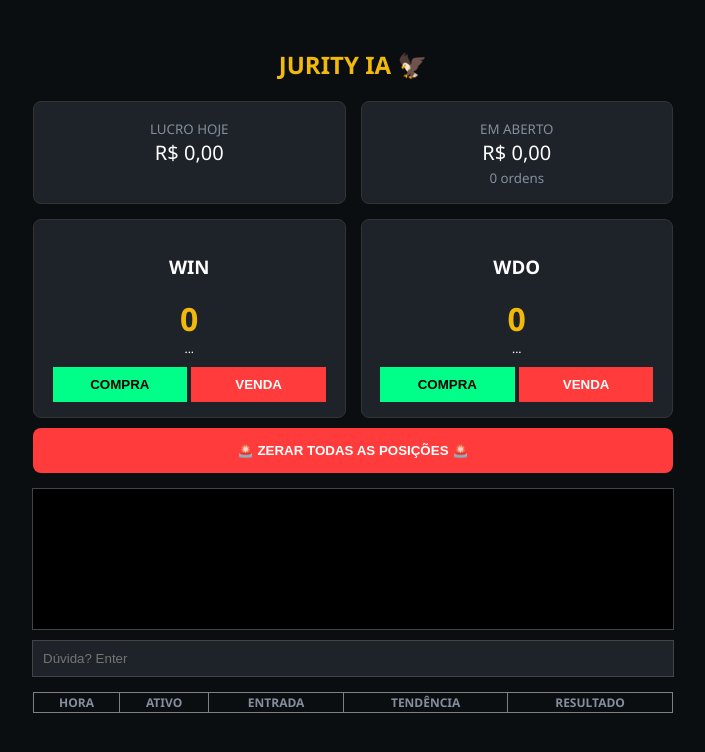
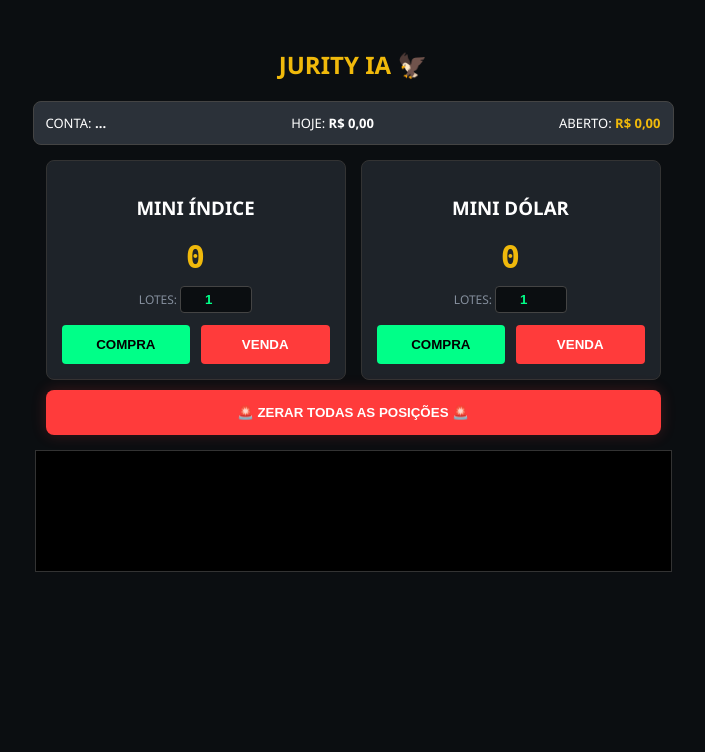
Before and after one commit to eloijurity-creator/DayTraderJurity, a Flask app: page / in a window 1280 px wide. Shown: the top 752 px of the page, without its empty margins (287-992 px from the left). Run offline with Flask 3, Linux system fonts and the light colour scheme; lists and menus that the app fills with data are empty.

Commit message:
Update index.html

```diff
--- a/templates/index.html
+++ b/templates/index.html
@@ -1,93 +1,82 @@
 <!DOCTYPE html>
-<html>
+<html lang="pt-br">
 <head>
     <meta charset="UTF-8">
-    <title>Jurity IA - Trading Dashboard</title>
+    <title>Jurity IA - Operacional</title>
     <style>
-        body { background: #0b0e11; color: white; font-family: 'Segoe UI', sans-serif; padding: 20px; display: flex; flex-direction: column; align-items: center; }
-        .fin-panel { display: flex; gap: 15px; width: 640px; margin-bottom: 15px; }
-        .card { background: #1e2329; padding: 15px; border-radius: 8px; border: 1px solid #333; text-align: center; flex: 1; }
-        .price { font-size: 32px; color: #f0b90b; font-weight: bold; }
-        .btn-buy { background: #00ff88; border: none; padding: 10px; font-weight: bold; cursor: pointer; width: 48%; }
-        .btn-sell { background: #ff3b3b; color: white; border: none; padding: 10px; font-weight: bold; cursor: pointer; width: 48%; }
-        .btn-panic { background: #ff3b3b; color: white; border: none; padding: 15px; font-weight: bold; cursor: pointer; width: 640px; border-radius: 8px; margin-top: 10px; text-transform: uppercase; }
-        #chat { height: 120px; overflow-y: auto; background: #000; width: 620px; padding: 10px; margin-top: 15px; border: 1px solid #444; font-size: 13px; }
+        body { background: #0b0e11; color: white; font-family: 'Segoe UI', sans-serif; display: flex; flex-direction: column; align-items: center; padding: 20px; }
+        .card { background: #1e2329; padding: 15px; border-radius: 8px; border: 1px solid #333; text-align: center; width: 290px; }
+        .price { font-size: 32px; color: #f0b90b; font-weight: bold; margin: 10px 0; font-family: monospace; }
+        .btn-buy { background: #00ff88; border: none; padding: 12px; font-weight: bold; cursor: pointer; width: 48%; border-radius: 4px; }
+        .btn-sell { background: #ff3b3b; color: white; border: none; padding: 12px; font-weight: bold; cursor: pointer; width: 48%; border-radius: 4px; }
+        .btn-panic { background: #ff3b3b; color: white; border: none; padding: 15px; font-weight: bold; cursor: pointer; width: 615px; border-radius: 8px; margin-top: 10px; box-shadow: 0 0 15px rgba(255,59,59,0.2); }
+        .status-bar { width: 615px; background: #2b3139; padding: 12px; border-radius: 8px; margin-bottom: 15px; font-size: 13px; display: flex; justify-content: space-between; border: 1px solid #444; }
+        input[type="number"] { background: #0b0e11; border: 1px solid #444; color: #00ff88; padding: 5px; width: 60px; border-radius: 4px; text-align: center; font-weight: bold; }
         .gain { color: #00ff88; } .loss { color: #ff3b3b; }
+        #chat-box { height: 100px; overflow-y: auto; background: #000; width: 615px; padding: 10px; margin-top: 15px; border: 1px solid #333; font-size: 12px; }
     </style>
 </head>
 <body>
     <h2 style="color:#f0b90b">JURITY IA 🦅</h2>
 
-    <div class="fin-panel">
+    <div class="status-bar">
+        <span>CONTA: <b id="fin-conta" style="color:#fff">...</b></span>
+        <span>HOJE: <b id="fin-hoje">R$ 0,00</b></span>
+        <span>ABERTO: <b id="fin-aberto" style="color:#f0b90b">R$ 0,00</b></span>
+    </div>
+
+    <div style="display:flex; gap:15px; width:615px;">
         <div class="card">
-            <small style="color:#848e9c">LUCRO HOJE</small>
-            <div id="fin-hoje" style="font-size:20px">R$ 0,00</div>
+            <h3>MINI ÍNDICE</h3>
+            <div id="p-win" class="price">0</div>
+            <div style="margin-bottom:12px; font-size: 12px; color: #848e9c;">
+                LOTES: <input type="number" id="lote-win" value="1" min="1">
+            </div>
+            <div style="display:flex; justify-content: space-between;">
+                <button class="btn-buy" onclick="enviar('WIN','BUY')">COMPRA</button>
+                <button class="btn-sell" onclick="enviar('WIN','SELL')">VENDA</button>
+            </div>
         </div>
         <div class="card">
-            <small style="color:#848e9c">EM ABERTO</small>
-            <div id="fin-aberto" style="font-size:20px">R$ 0,00</div>
-            <small id="fin-qtd" style="color:#848e9c">0 ordens</small>
+            <h3>MINI DÓLAR</h3>
+            <div id="p-wdo" class="price">0</div>
+            <div style="margin-bottom:12px; font-size: 12px; color: #848e9c;">
+                LOTES: <input type="number" id="lote-wdo" value="1" min="1">
+            </div>
+            <div style="display:flex; justify-content: space-between;">
+                <button class="btn-buy" onclick="enviar('WDO','BUY')">COMPRA</button>
+                <button class="btn-sell" onclick="enviar('WDO','SELL')">VENDA</button>
+            </div>
         </div>
     </div>
 
-    <div style="display:flex; gap:15px; width:640px">
-        <div class="card">
-            <h3>WIN</h3>
-            <div id="p-win" class="price">0</div>
-            <div id="s-win" style="font-size:12px">...</div>
-            <div style="margin-top:10px"><button class="btn-buy" onclick="ordem('WIN','BUY')">COMPRA</button> <button class="btn-sell" onclick="ordem('WIN','SELL')">VENDA</button></div>
-        </div>
-        <div class="card">
-            <h3>WDO</h3>
-            <div id="p-wdo" class="price">0</div>
-            <div id="s-wdo" style="font-size:12px">...</div>
-            <div style="margin-top:10px"><button class="btn-buy" onclick="ordem('WDO','BUY')">COMPRA</button> <button class="btn-sell" onclick="ordem('WDO','SELL')">VENDA</button></div>
-        </div>
-    </div>
+    <button class="btn-panic" onclick="enviar('ALL','PANIC')">🚨 ZERAR TODAS AS POSIÇÕES 🚨</button>
 
-    <button class="btn-panic" onclick="ordem('ALL','PANIC')">🚨 ZERAR TODAS AS POSIÇÕES 🚨</button>
-
-    <div id="chat"></div>
-    <input type="text" id="msg-in" placeholder="Dúvida? Enter" style="width:620px; padding:10px; background:#1e2329; color:white; border:1px solid #444; margin-top:10px">
-
-    <table border="1" style="width:640px; margin-top:15px; border-collapse:collapse; font-size:12px">
-        <thead><tr style="color:#848e9c"><th>HORA</th><th>ATIVO</th><th>ENTRADA</th><th>TENDÊNCIA</th><th>RESULTADO</th></tr></thead>
-        <tbody id="l-body" style="text-align:center"></tbody>
-    </table>
+    <div id="chat-box"></div>
 
     <script>
-        async function ordem(ativo, tipo) {
-            const preco = parseFloat(document.getElementById(`p-${ativo.toLowerCase()}`)?.innerText || 0);
-            await fetch('/set_order', {method:'POST', headers:{'Content-Type':'application/json'}, body:JSON.stringify({ativo, tipo, preco, sl:0, tp:0, lotes:1})});
-            alert(tipo === 'PANIC' ? "ENVIANDO COMANDO DE EMERGÊNCIA!" : "Ordem enviada para fila.");
+        async function enviar(ativo, tipo) {
+            const lotes = parseInt(document.getElementById(`lote-${ativo.toLowerCase()}`)?.value || 1);
+            await fetch('/set_order', {
+                method:'POST', headers:{'Content-Type':'application/json'},
+                body:JSON.stringify({ativo, tipo, lotes})
+            });
+            console.log(`Comando ${tipo} enviado.`);
         }
 
         async function update() {
-            for (let a of ['WIN', 'WDO']) {
+            const ativos = ['WIN', 'WDO'];
+            for (let a of ativos) {
                 const r = await fetch(`/get_signal?ativo=${a}`);
                 const d = await r.json();
                 document.getElementById(`p-${a.toLowerCase()}`).innerText = d.preco;
-                document.getElementById(`s-${a.toLowerCase()}`).innerText = `RSI: ${d.rsi} | ${d.tendencia}`;
-
+                document.getElementById('fin-conta').innerText = d.fin.conta;
                 document.getElementById('fin-hoje').innerText = `R$ ${d.fin.lucro_hoje.toFixed(2)}`;
                 document.getElementById('fin-hoje').className = d.fin.lucro_hoje >= 0 ? 'gain' : 'loss';
                 document.getElementById('fin-aberto').innerText = `R$ ${d.fin.em_aberto.toFixed(2)}`;
-                document.getElementById('fin-qtd').innerText = `${d.fin.qtd_ordens} ordens ativas`;
-
-                document.getElementById('l-body').innerHTML = d.logs.map(l => `<tr><td>${l.horario}</td><td>${l.ativo}</td><td>${l.preco}</td><td>${l.tendencia}</td><td class="${l.resultado.includes('GAIN')?'gain':'loss'}">${l.resultado}</td></tr>`).join('');
             }
         }
-
-        document.getElementById('msg-in').addEventListener('keypress', async (e) => {
-            if(e.key === 'Enter') {
-                const val = e.target.value; e.target.value = '';
-                document.getElementById('chat').innerHTML += `<p style="color:#f0b90b">Você: ${val}</p>`;
-                const res = await fetch('/chat', {method:'POST', headers:{'Content-Type':'application/json'}, body:JSON.stringify({mensagem:val})});
-                const d = await res.json();
-                document.getElementById('chat').innerHTML += `<p style="color:#00ff88">Jurity: ${d.resposta}</p>`;
-            }
-        });
-        setInterval(update, 2500);
+        setInterval(update, 2000);
     </script>
 </body>
 </html>
```
